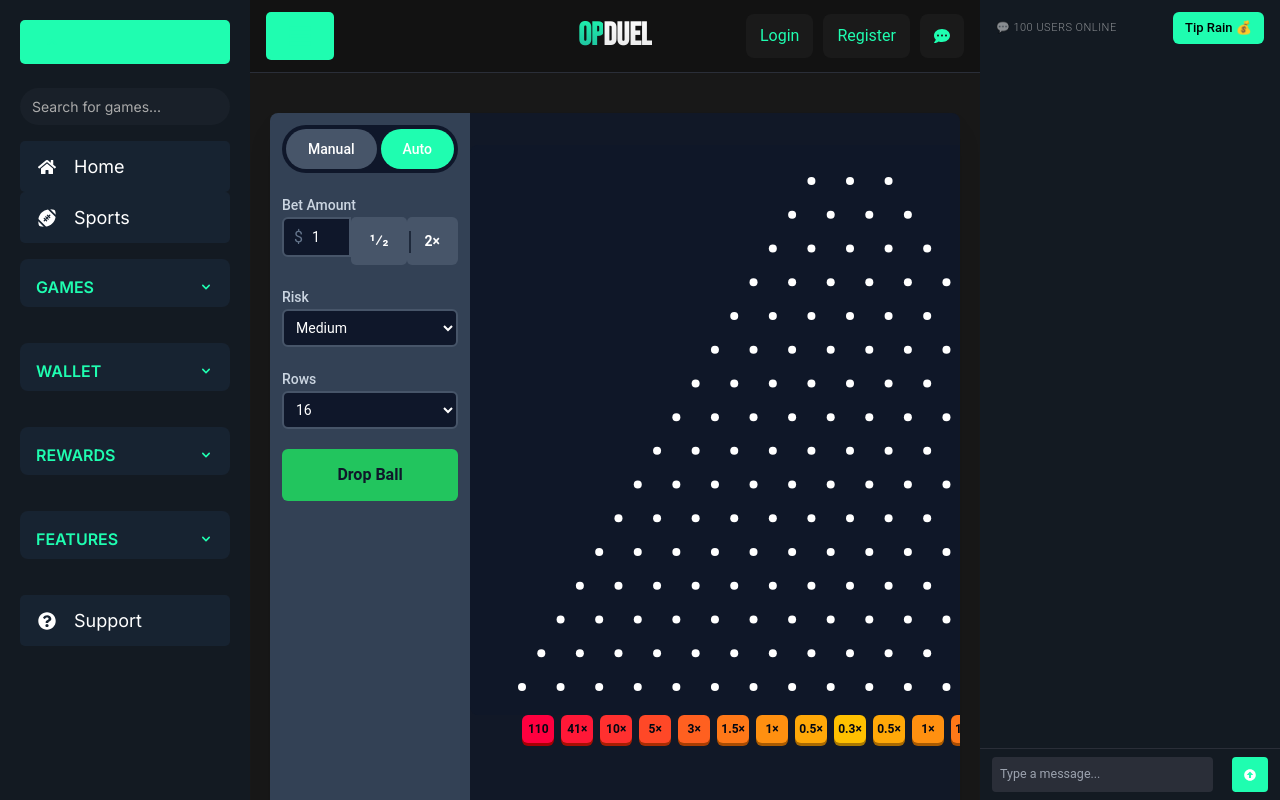
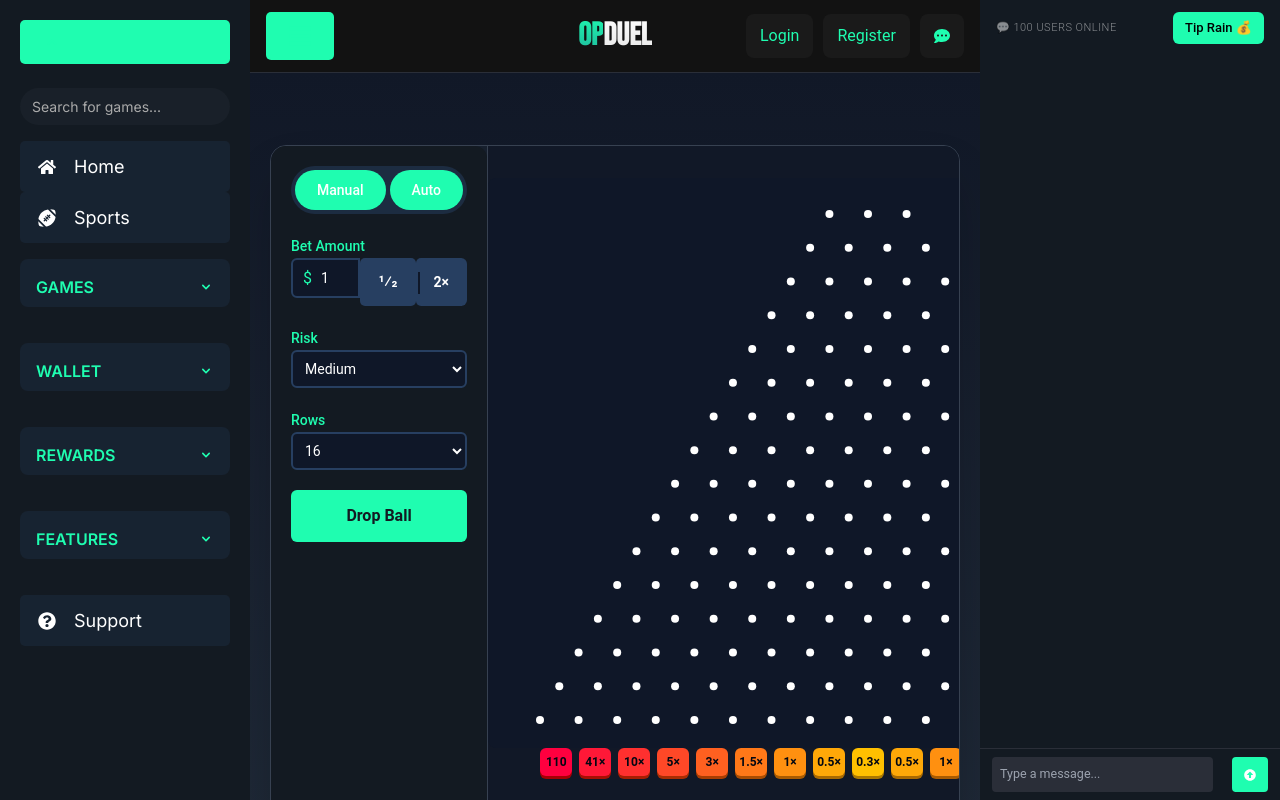
Before and after one commit to Cheetoyumyum/OPG, a React (Create React App) app: page /Games/Plinko in a window 1280 px wide. Built offline with nearby package versions, Linux system fonts and the light colour scheme.

Commit message:
update the UI

```diff
--- a/src/components/Plinko/Sidebar.tsx
+++ b/src/components/Plinko/ControlPanel.tsx
@@ -8,7 +8,7 @@ import {
 } from "../../constants/game";
 import { FaInfinity, FaGear, FaChartLine, FaQuestion } from "react-icons/fa6";
 
-const Sidebar: React.FC = () => {
+const ControlPanel: React.FC = () => {
   const { state, setBetAmount, setRiskLevel, setRowCount } = useGame();
   const [betMode, setBetMode] = useState<BetMode>(BetMode.MANUAL);
   const [autoBetInput, setAutoBetInput] = useState(0);
@@ -90,16 +90,16 @@ const Sidebar: React.FC = () => {
   ];
 
   return (
-    <div className="flex flex-col gap-5 bg-slate-700 p-3 lg:max-w-80">
+    <div className="flex flex-col gap-5 bg-[#131a22] p-5 lg:max-w-80 rounded-xl shadow-2xl">
       {/* Bet Mode Toggle */}
-      <div className="flex gap-1 rounded-full bg-slate-900 p-1">
+      <div className="flex gap-1 rounded-full bg-[#273f61]/50 p-1">
         {betModes.map(({ value, label }) => (
           <button
             key={value}
             disabled={autoBetInterval !== null}
             onClick={() => setBetMode(value)}
-            className={`flex-1 rounded-full py-2 text-sm font-medium text-white transition disabled:cursor-not-allowed disabled:opacity-50 hover:[&:not(:disabled)]:bg-slate-600 active:[&:not(:disabled)]:bg-slate-500 ${
-              betMode === value ? "bg-slate-600" : ""
+            className={`flex-1 rounded-full py-2 text-sm font-medium text-white transition disabled:cursor-not-allowed disabled:opacity-50 hover:[&:not(:disabled)]:bg-[#1ffdb0] hover:[&:not(:disabled)]:text-[#131a22] ${
+              betMode === value ? "bg-[#1ffdb0] text-[#131a22]" : ""
             }`}
           >
             {label}
@@ -111,7 +111,7 @@ const Sidebar: React.FC = () => {
       <div className="relative">
         <label
           htmlFor="betAmount"
-          className="text-sm font-medium text-slate-300"
+          className="text-sm font-medium text-[#1ffdb0]"
         >
           Bet Amount
         </label>
@@ -126,13 +126,13 @@ const Sidebar: React.FC = () => {
               min="0"
               step="0.01"
               inputMode="decimal"
-              className={`w-full rounded-l-md border-2 border-slate-600 bg-slate-900 py-2 pl-7 pr-2 text-sm text-white transition-colors hover:cursor-pointer focus:border-slate-500 focus:outline-none disabled:cursor-not-allowed disabled:opacity-50 hover:[&:not(:disabled)]:border-slate-500 ${
+              className={`w-full rounded-l-md border-2 border-[#273f61] bg-[#0f1728] py-2 pl-7 pr-2 text-sm text-white transition-colors hover:cursor-pointer focus:border-[#1ffdb0] focus:outline-none disabled:cursor-not-allowed disabled:opacity-50 hover:[&:not(:disabled)]:border-[#1ffdb0] ${
                 (isBetAmountNegative || isBetExceedBalance) &&
                 "border-red-500 focus:border-red-400 hover:[&:not(:disabled)]:border-red-400"
               }`}
             />
             <div
-              className="absolute left-3 top-2 select-none text-slate-500"
+              className="absolute left-3 top-2 select-none text-[#1ffdb0]"
               aria-hidden="true"
             >
               $
@@ -143,7 +143,7 @@ const Sidebar: React.FC = () => {
             onClick={() =>
               setBetAmount(parseFloat((state.betAmount / 2).toFixed(2)))
             }
-            className="touch-manipulation bg-slate-600 px-4 font-bold diagonal-fractions text-white transition-colors disabled:cursor-not-allowed disabled:opacity-50 hover:[&:not(:disabled)]:bg-slate-500 active:[&:not(:disabled)]:bg-slate-400"
+            className="touch-manipulation bg-[#273f61] px-4 font-bold diagonal-fractions text-white transition-colors disabled:cursor-not-allowed disabled:opacity-50 hover:[&:not(:disabled)]:bg-[#1ffdb0] hover:[&:not(:disabled)]:text-[#131a22]"
           >
             1/2
           </button>
@@ -152,7 +152,7 @@ const Sidebar: React.FC = () => {
             onClick={() =>
               setBetAmount(parseFloat((state.betAmount * 2).toFixed(2)))
             }
-            className="relative touch-manipulation rounded-r-md bg-slate-600 px-4 text-sm font-bold text-white transition-colors after:absolute after:left-0 after:inline-block after:h-1/2 after:w-[2px] after:bg-slate-800 after:content-[''] disabled:cursor-not-allowed disabled:opacity-50 hover:[&:not(:disabled)]:bg-slate-500 active:[&:not(:disabled)]:bg-slate-400"
+            className="relative touch-manipulation rounded-r-md bg-[#273f61] px-4 text-sm font-bold text-white transition-colors after:absolute after:left-0 after:inline-block after:h-1/2 after:w-[2px] after:bg-[#0f1728] after:content-[''] disabled:cursor-not-allowed disabled:opacity-50 hover:[&:not(:disabled)]:bg-[#1ffdb0] hover:[&:not(:disabled)]:text-[#131a22]"
           >
             2×
           </button>
@@ -173,7 +173,7 @@ const Sidebar: React.FC = () => {
       <div>
         <label
           htmlFor="riskLevel"
-          className="text-sm font-medium text-slate-300"
+          className="text-sm font-medium text-[#1ffdb0]"
         >
           Risk
         </label>
@@ -182,7 +182,7 @@ const Sidebar: React.FC = () => {
           value={state.riskLevel}
           onChange={(e) => setRiskLevel(e.target.value as RiskLevel)}
           disabled={hasOutstandingBalls || autoBetInterval !== null}
-          className="w-full rounded-md border-2 border-slate-600 bg-slate-900 p-2 text-sm text-white transition-colors hover:cursor-pointer focus:border-slate-500 focus:outline-none disabled:cursor-not-allowed disabled:opacity-50 hover:[&:not(:disabled)]:border-slate-500"
+          className="w-full rounded-md border-2 border-[#273f61] bg-[#0f1728] p-2 text-sm text-white transition-colors hover:cursor-pointer focus:border-[#1ffdb0] focus:outline-none disabled:cursor-not-allowed disabled:opacity-50 hover:[&:not(:disabled)]:border-[#1ffdb0]"
         >
           {riskLevels.map(({ value, label }) => (
             <option key={value} value={value}>
@@ -196,7 +196,7 @@ const Sidebar: React.FC = () => {
       <div>
         <label
           htmlFor="rowCount"
-          className="text-sm font-medium text-slate-300"
+          className="text-sm font-medium text-[#1ffdb0]"
         >
           Rows
         </label>
@@ -205,7 +205,7 @@ const Sidebar: React.FC = () => {
           value={state.rowCount}
           onChange={(e) => setRowCount(parseInt(e.target.value) as RowCount)}
           disabled={hasOutstandingBalls || autoBetInterval !== null}
-          className="w-full rounded-md border-2 border-slate-600 bg-slate-900 p-2 text-sm text-white transition-colors hover:cursor-pointer focus:border-slate-500 focus:outline-none disabled:cursor-not-allowed disabled:opacity-50 hover:[&:not(:disabled)]:border-slate-500"
+          className="w-full rounded-md border-2 border-[#273f61] bg-[#0f1728] p-2 text-sm text-white transition-colors hover:cursor-pointer focus:border-[#1ffdb0] focus:outline-none disabled:cursor-not-allowed disabled:opacity-50 hover:[&:not(:disabled)]:border-[#1ffdb0]"
         >
           {rowCountOptions.map((value) => (
             <option key={value} value={value}>
@@ -218,9 +218,10 @@ const Sidebar: React.FC = () => {
       <button
         onClick={handleBetClick}
         disabled={isDropBallDisabled}
-        className={`touch-manipulation rounded-md bg-green-500 py-3 font-semibold text-slate-900 transition-colors hover:bg-green-400 active:bg-green-600 disabled:bg-neutral-600 disabled:text-neutral-400 ${
-          autoBetInterval !== null &&
-          "bg-yellow-500 hover:bg-yellow-400 active:bg-yellow-600"
+        className={`touch-manipulation rounded-md py-3 font-semibold transition-colors ${
+          autoBetInterval !== null
+            ? "bg-[#1ffdb0] text-[#131a22] hover:bg-[#1ae69f] active:bg-[#1cd894]"
+            : "bg-[#1ffdb0] text-[#131a22] hover:bg-[#1ae69f] active:bg-[#1cd894] disabled:bg-neutral-600 disabled:text-neutral-400"
         }`}
       >
         {betMode === BetMode.MANUAL
@@ -233,4 +234,4 @@ const Sidebar: React.FC = () => {
   );
 };
 
-export default Sidebar;
+export default ControlPanel;
--- a/src/components/Plinko/PlinkoEngine.ts
+++ b/src/components/Plinko/PlinkoEngine.ts
@@ -43,15 +43,15 @@ class PlinkoEngine {
   private static ballFrictions: BallFrictionsByRowCount = {
     friction: 0.5,
     frictionAirByRowCount: {
-      8: 0.0395,
-      9: 0.041,
-      10: 0.038,
-      11: 0.0355,
-      12: 0.0414,
-      13: 0.0437,
-      14: 0.0401,
-      15: 0.0418,
-      16: 0.0364,
+      8: 0.0195,
+      9: 0.021,
+      10: 0.019,
+      11: 0.0175,
+      12: 0.0214,
+      13: 0.0237,
+      14: 0.0201,
+      15: 0.0218,
+      16: 0.0164,
     },
   };
 
@@ -70,7 +70,7 @@ class PlinkoEngine {
     this.riskLevel = initialState.riskLevel;
 
     this.engine = Matter.Engine.create({
-      timing: { timeScale: 1 },
+      timing: { timeScale: 1.5 },
     });
 
     this.render = Matter.Render.create({
--- a/src/views/Plinko.js
+++ b/src/views/Plinko.js
@@ -1,16 +1,16 @@
 import React from "react";
 import { GameProvider } from "../context/GameContext";
 import PlinkoGame from "../components/Plinko/Plinko";
-import Sidebar from "../components/Plinko/Sidebar";
+import ControlPanel from "../components/Plinko/ControlPanel";
 
 const Plinko = () => {
   return (
     <GameProvider>
-      <div className="flex-1 px-5">
-        <div className="mx-auto mt-5 min-w-[300px] max-w-xl drop-shadow-xl md:mt-10 lg:max-w-7xl">
-          <div className="flex flex-col-reverse overflow-hidden rounded-lg lg:w-full lg:flex-row">
-            <Sidebar />
-            <div className="flex-1">
+      <div className="flex-1 px-5 py-8 bg-gradient-to-b from-gray-900 to-gray-800 min-h-screen">
+        <div className="mx-auto mt-5 min-w-[300px] max-w-xl md:mt-10 lg:max-w-7xl">
+          <div className="flex flex-col-reverse overflow-hidden rounded-2xl border border-gray-700 bg-gray-800/50 backdrop-blur-sm shadow-2xl lg:w-full lg:flex-row">
+            <ControlPanel />
+            <div className="flex-1 border-b border-gray-700 lg:border-b-0 lg:border-l">
               <PlinkoGame />
             </div>
           </div>
```
